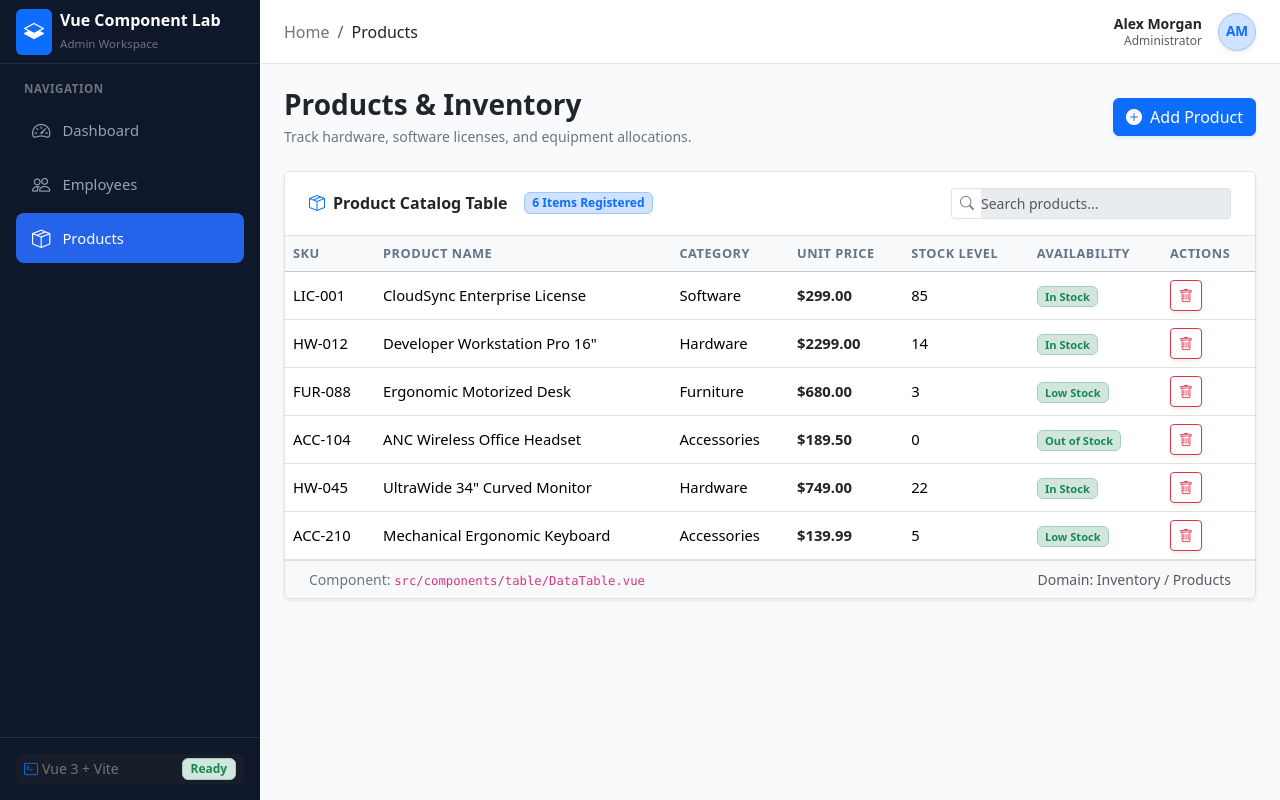
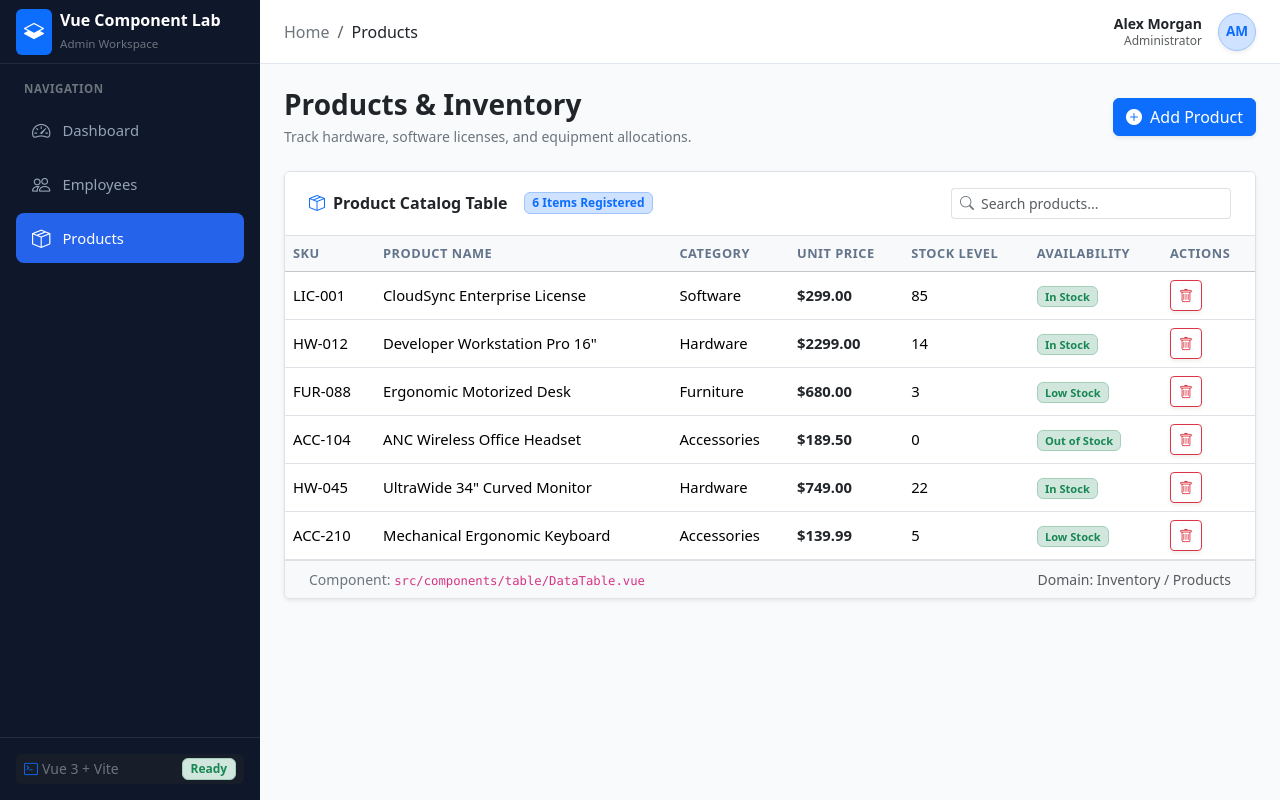
Before and after one commit to codetheuri/vue-lab, a Vue app: page /products in a window 1280 px wide. Built offline with nearby package versions, Linux system fonts and the light colour scheme.

Commit message:
fix(products): enable search bar by removing disabled flag

```diff
--- a/src/pages/Products.vue
+++ b/src/pages/Products.vue
@@ -105,7 +105,7 @@ const tableColumns = [
           <TableSearch
             v-model="searchQuery"
             size="sm"
-            disabled="true"
+
             placeholder="Search products..."
             clearable
           />
```
